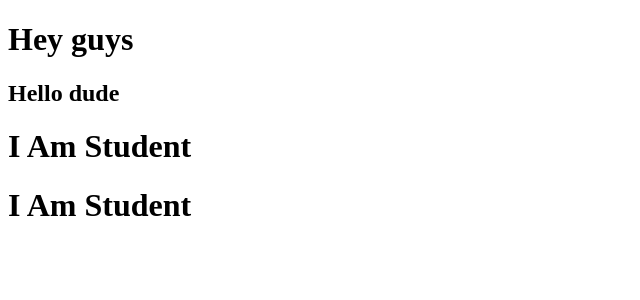
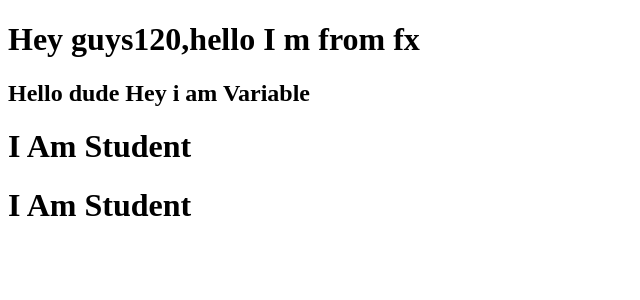
Before and after one commit to piyush-Rathor/React, a React (Create React App) app: page / in a window 1280 px wide. Shown: the top 300 px of the page, without its empty margins (0-640 px from the left). Built offline with nearby package versions, Linux system fonts and the light colour scheme.

Commit message:
use varibale to put dynamic data call fx

```diff
--- a/src/App.js
+++ b/src/App.js
@@ -1,10 +1,14 @@
 import React, { Component, Fragment } from 'react';
-import Student from './Student'
+import Student from './Student';
+const name=" Hey i am Variable"
 class App extends Component{
     render(){
+        const a=()=>{
+            return "hello I m from fx"
+        }
         return(<>
-            <h1>Hey guys</h1>
-            <h2>Hello dude</h2>
+            <h1>Hey guys{10+20+30*3},{a()}</h1>
+        <h2>Hello dude{name}</h2>
             <Student />
             <Student />
         </>)
```
